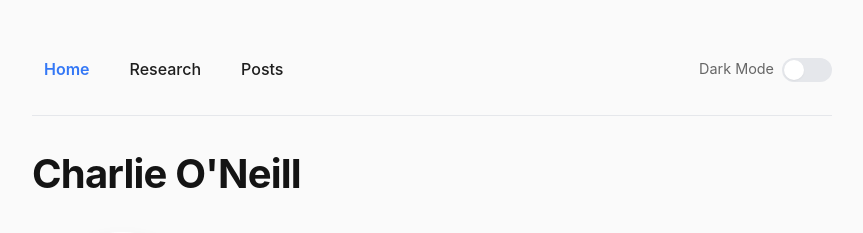
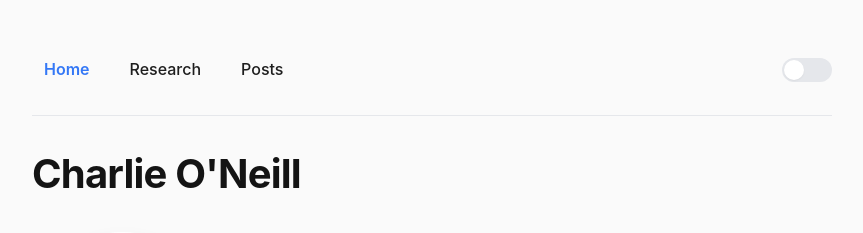
Before and after one commit to charlieoneill11/charlieoneill11.github.io, a Jekyll site: the page index.html, which Jekyll copies as it is, in a window 1280 px wide. Shown: the top 233 px of the page, without its empty margins (208-1071 px from the left). Built offline with Jekyll 4.4.1, drawn with Linux system fonts in a browser that asks for light colours.

Commit message:
remove dark label

```diff
--- a/_layouts/default.html
+++ b/_layouts/default.html
@@ -41,7 +41,7 @@
                 <a href="/posts" {% if page.url contains '/posts' %}class="active"{% endif %}>Posts</a>
             </nav>
             <div class="theme-toggle">
-                <span class="theme-label">Dark Mode</span>
+                <span class="theme-label"></span>
                 <div class="toggle">
                     <div class="toggle-circle"></div>
                 </div>
--- a/index.html
+++ b/index.html
@@ -306,7 +306,7 @@
                 <a href="/posts/">Posts</a>
             </nav>
             <div class="theme-toggle">
-                <span class="theme-label">Dark Mode</span>
+                <span class="theme-label"></span>
                 <div class="toggle">
                     <div class="toggle-circle"></div>
                 </div>
--- a/research.html
+++ b/research.html
@@ -312,7 +312,7 @@
                 <a href="/posts/">Posts</a>
             </nav>
             <div class="theme-toggle">
-                <span class="theme-label">Dark Mode</span>
+                <span class="theme-label"></span>
                 <div class="toggle">
                     <div class="toggle-circle"></div>
                 </div>
```
